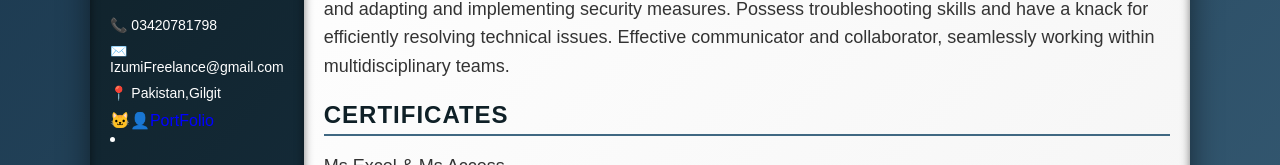
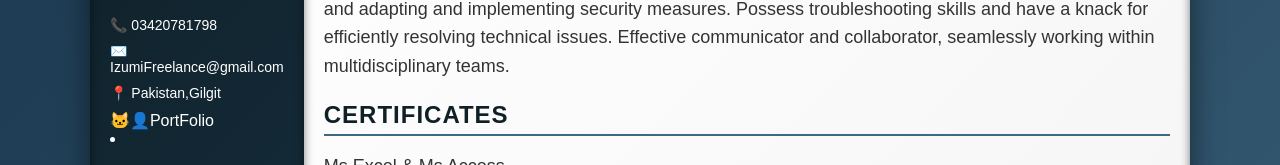
Before and after one commit to IzumiFreelance/-3D-Resume, a plain HTML site: page index.html in a window 1280 px wide. Shown: the part 302-467 px from the top of the page. Drawn offline with Linux system fonts and the light colour scheme.

Commit message:
index.html

```diff
--- a/index.html
+++ b/index.html
@@ -153,7 +153,7 @@
             <div class="contact-item">📞 03420781798</div>
             <div class="contact-item">✉️ IzumiFreelance@gmail.com</div>
             <div class="contact-item">📍 Pakistan,Gilgit</div>
-<a href="https://altafhussain.vercel.app/" target="_blank" style="display: inline-block; color: blue; text-decoration: none;">🐱‍👤PortFolio</a><li></li>
+<a href="https://altafhussain.vercel.app/" target="_blank" style="display: inline-block; color: white; text-decoration: none;">🐱‍👤PortFolio</a><li></li>
 </a>
 
             <h2>EDUCATION</h2>
```
